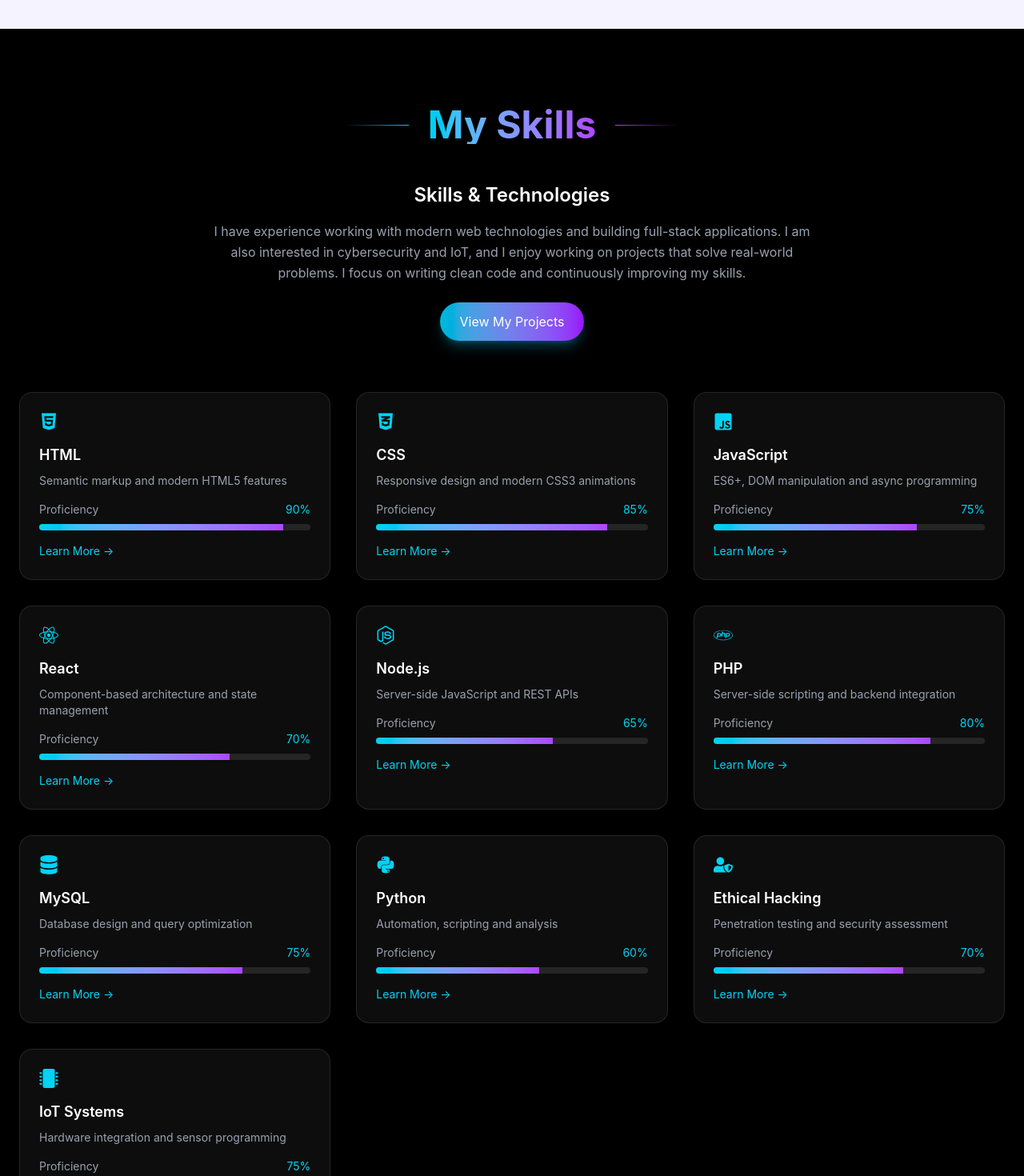
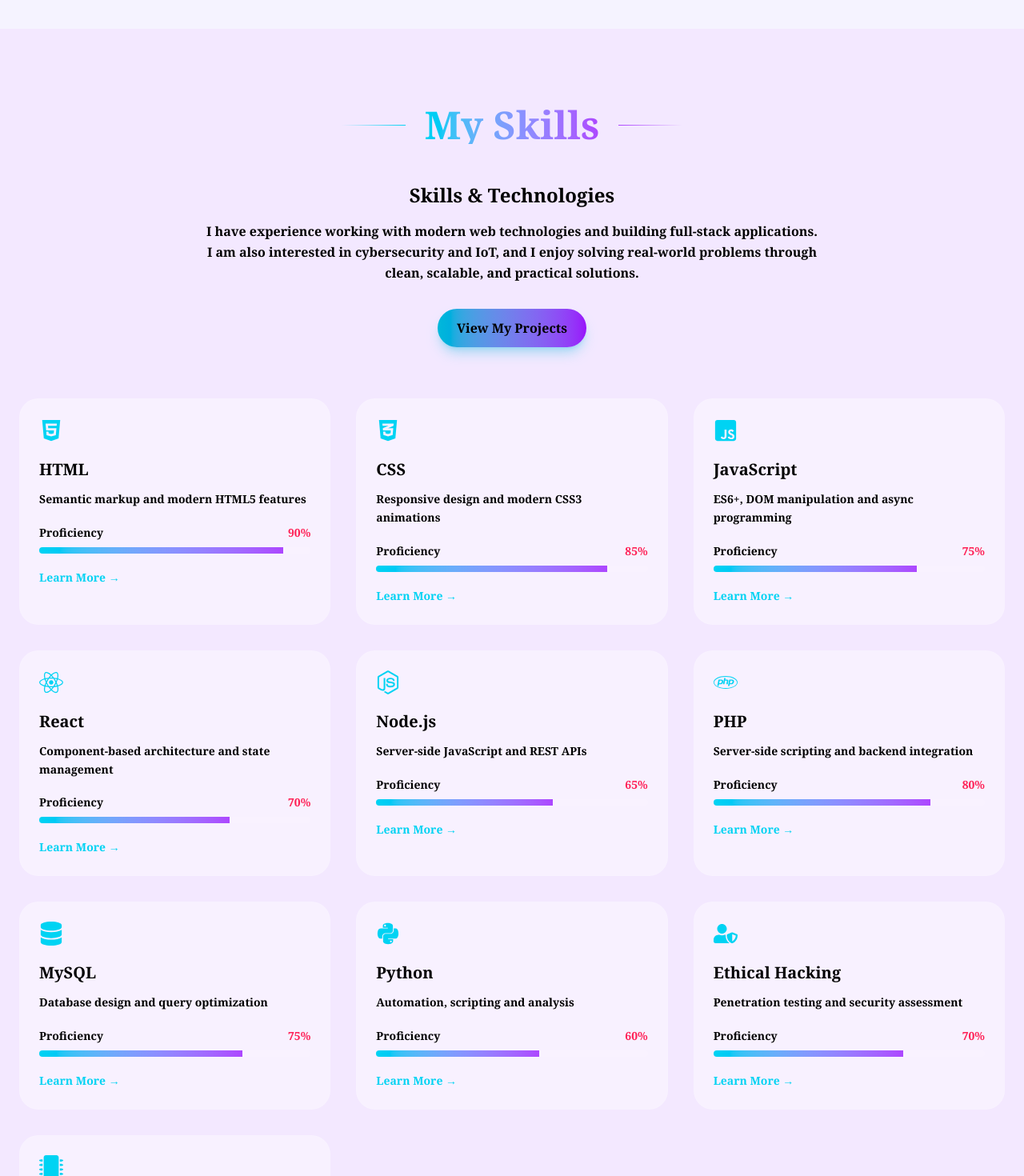
Before and after one commit to monujaanwadde360/portfolio_website_personal, a React (Vite) app: page / in a window 1280 px wide. Shown: the part 3300-4770 px from the top of the page at 80% size. Built offline with nearby package versions, Linux system fonts and the light colour scheme.

Commit message:
Update Skills.jsx

```diff
--- a/src/pages/Skills.jsx
+++ b/src/pages/Skills.jsx
@@ -1,151 +1,137 @@
-import { useEffect, useRef, useState } from "react"
-import {
-  FaHtml5,
-  FaCss3Alt,
-  FaJsSquare,
-  FaReact,
-  FaNodeJs,
-  FaPhp,
-  FaDatabase,
-  FaPython,
-  FaUserShield,
-  FaMicrochip,
-} from "react-icons/fa"
+import { useEffect, useRef, useState } from "react";
+
+import SkillCard from "../components/SkillCard";
+
+import { skillsData } from "../data/skillsData";
 
 function Skills() {
-  const [animate, setAnimate] = useState(false)
-  const sectionRef = useRef(null)
+  const [animate, setAnimate] = useState(false);
 
+  const sectionRef = useRef(null);
+
+  /* ================= INTERSECTION ================= */
   useEffect(() => {
     const observer = new IntersectionObserver(
       ([entry]) => {
         if (entry.isIntersecting) {
-          setAnimate(true)
+          setAnimate(true);
         }
       },
-      { threshold: 0.3 }
-    )
+
+      {
+        threshold: 0.3,
+      }
+    );
 
     if (sectionRef.current) {
-      observer.observe(sectionRef.current)
+      observer.observe(sectionRef.current);
     }
 
-    return () => observer.disconnect()
-  }, [])
-
-  const skills = [
-    {
-      icon: FaHtml5,
-      name: "HTML",
-      description: "Semantic markup and modern HTML5 features",
-      percent: 90,
-      link: "https://developer.mozilla.org/en-US/docs/Web/HTML",
-    },
-    {
-      icon: FaCss3Alt,
-      name: "CSS",
-      description: "Responsive design and modern CSS3 animations",
-      percent: 85,
-      link: "https://developer.mozilla.org/en-US/docs/Web/CSS",
-    },
-    {
-      icon: FaJsSquare,
-      name: "JavaScript",
-      description: "ES6+, DOM manipulation and async programming",
-      percent: 75,
-      link: "https://developer.mozilla.org/en-US/docs/Web/JavaScript",
-    },
-    {
-      icon: FaReact,
-      name: "React",
-      description: "Component-based architecture and state management",
-      percent: 70,
-      link: "https://reactjs.org/",
-    },
-    {
-      icon: FaNodeJs,
-      name: "Node.js",
-      description: "Server-side JavaScript and REST APIs",
-      percent: 65,
-      link: "https://nodejs.org/",
-    },
-    {
-      icon: FaPhp,
-      name: "PHP",
-      description: "Server-side scripting and backend integration",
-      percent: 80,
-      link: "https://www.php.net/",
-    },
-    {
-      icon: FaDatabase,
-      name: "MySQL",
-      description: "Database design and query optimization",
-      percent: 75,
-      link: "https://www.mysql.com/",
-    },
-    {
-      icon: FaPython,
-      name: "Python",
-      description: "Automation, scripting and analysis",
-      percent: 60,
-      link: "https://www.python.org/",
-    },
-    {
-      icon: FaUserShield,
-      name: "Ethical Hacking",
-      description: "Penetration testing and security assessment",
-      percent: 70,
-      link: "https://www.eccouncil.org/",
-    },
-    {
-      icon: FaMicrochip,
-      name: "IoT Systems",
-      description: "Hardware integration and sensor programming",
-      percent: 75,
-      link: "https://www.raspberrypi.org/",
-    },
-  ]
+    return () => observer.disconnect();
+  }, []);
 
   return (
     <section
       id="skills"
       ref={sectionRef}
-      className="relative bg-black text-white py-24 px-6 overflow-hidden"
+      className="
+        relative
+        bg-purple-100
+        py-24
+        px-6
+        overflow-hidden
+        font-serif
+        font-bold
+      "
     >
-      {/* Glow Background */}
-      <div className="absolute -z-10 bottom-[-150px] left-[-150px] w-[400px] h-[400px] bg-cyan-500 rounded-full blur-3xl opacity-10"></div>
+
+      {/* GLOW */}
+      <div
+        className="
+          absolute
+          -z-10
+          bottom-[-150px]
+          left-[-150px]
+          w-[400px]
+          h-[400px]
+          bg-cyan-500
+          rounded-full
+          blur-3xl
+          opacity-10
+        "
+      ></div>
 
       <div className="max-w-7xl mx-auto">
 
-        {/* SECTION TITLE */}
+        {/* TITLE */}
         <div className="flex items-center justify-center mb-12">
-          <div className="h-[1px] w-20 bg-gradient-to-r from-transparent to-cyan-400"></div>
-          <h2 className="mx-6 text-3xl sm:text-4xl md:text-5xl font-bold whitespace-nowrap bg-gradient-to-r from-cyan-400 to-purple-500 bg-clip-text text-transparent">
+
+          <div
+            className="
+              h-[1px]
+              w-20
+              bg-gradient-to-r
+              from-transparent
+              to-cyan-400
+            "
+          ></div>
+
+          <h2
+            className="
+              mx-6
+              text-3xl
+              sm:text-4xl
+              md:text-5xl
+              whitespace-nowrap
+              bg-gradient-to-r
+              from-cyan-400
+              to-purple-500
+              bg-clip-text
+              text-transparent
+            "
+          >
             My Skills
           </h2>
-          <div className="h-[1px] w-20 bg-gradient-to-l from-transparent to-purple-500"></div>
+
+          <div
+            className="
+              h-[1px]
+              w-20
+              bg-gradient-to-l
+              from-transparent
+              to-purple-500
+            "
+          ></div>
         </div>
 
         {/* DESCRIPTION */}
         <div className="max-w-3xl mx-auto text-center mb-16">
+
           <h3 className="text-2xl font-semibold mb-4">
             Skills & Technologies
           </h3>
 
-          <p className="text-gray-400 leading-relaxed mb-6">
-            I have experience working with modern web technologies and building full-stack applications.
-            I am also interested in cybersecurity and IoT, and I enjoy working on projects that solve
-            real-world problems. I focus on writing clean code and continuously improving my skills.
+          <p className="leading-relaxed mb-8">
+            I have experience working with modern web
+            technologies and building full-stack applications.
+            I am also interested in cybersecurity and IoT,
+            and I enjoy solving real-world problems through
+            clean, scalable, and practical solutions.
           </p>
 
           <a
             href="#projects"
             className="
-      px-6 py-3 rounded-full
-      bg-gradient-to-r from-cyan-500 to-purple-600
+              px-6
+              py-3
+              rounded-full
+              bg-gradient-to-r
+              from-cyan-500
+              to-purple-600
               hover:scale-105
               transition
-      shadow-lg shadow-cyan-500/30
+              shadow-lg
+              shadow-cyan-500/30
               inline-block
             "
           >
@@ -153,67 +139,27 @@
           </a>
         </div>
 
-        {/* SKILLS GRID */}
-        <div className="grid sm:grid-cols-2 lg:grid-cols-3 gap-8">
-          {skills.map((skill, index) => {
-            const Icon = skill.icon
-            return (
+        {/* GRID */}
         <div
-                key={index}
           className="
-                  p-6 rounded-2xl
-                  bg-white/5
-                  border border-white/10
-                  hover:border-cyan-400/40
-                  hover:shadow-lg hover:shadow-cyan-500/20
-                  hover:-translate-y-2
-                  transition-all duration-300
+            grid
+            sm:grid-cols-2
+            lg:grid-cols-3
+            gap-8
           "
         >
-                <div className="mb-4 text-cyan-400 text-2xl">
-                  <Icon />
+
+          {skillsData.map((skill, index) => (
+            <SkillCard
+              key={index}
+              skill={skill}
+              animate={animate}
+            />
+          ))}
         </div>
-
-                <h3 className="text-lg font-semibold mb-2">
-                  {skill.name}
-                </h3>
-
-                <p className="text-gray-400 text-sm mb-4">
-                  {skill.description}
-                </p>
-
-                <div className="flex justify-between text-sm mb-2">
-                  <span className="text-gray-400">Proficiency</span>
-                  <span className="text-cyan-400">
-                    {skill.percent}%
-                  </span>
-                </div>
-
-                <div className="w-full h-2 bg-white/10 rounded-full overflow-hidden">
-                  <div
-                    className="h-full bg-gradient-to-r from-cyan-400 to-purple-500 transition-all duration-[1500ms]"
-                    style={{
-                      width: animate ? `${skill.percent}%` : "0%",
-                    }}
-                  ></div>
-                </div>
-
-                <a
-                  href={skill.link}
-                  target="_blank"
-                  rel="noopener noreferrer"
-                  className="inline-block mt-4 text-sm text-cyan-400 hover:text-purple-400 transition"
-                >
-                  Learn More →
-                </a>
-              </div>
-            )
-          })}
-        </div>
-
       </div>
     </section>
-  )
+  );
 }
 
-export default Skills
+export default Skills;
```
Lines whose indentation alone changed are shown as unchanged.
